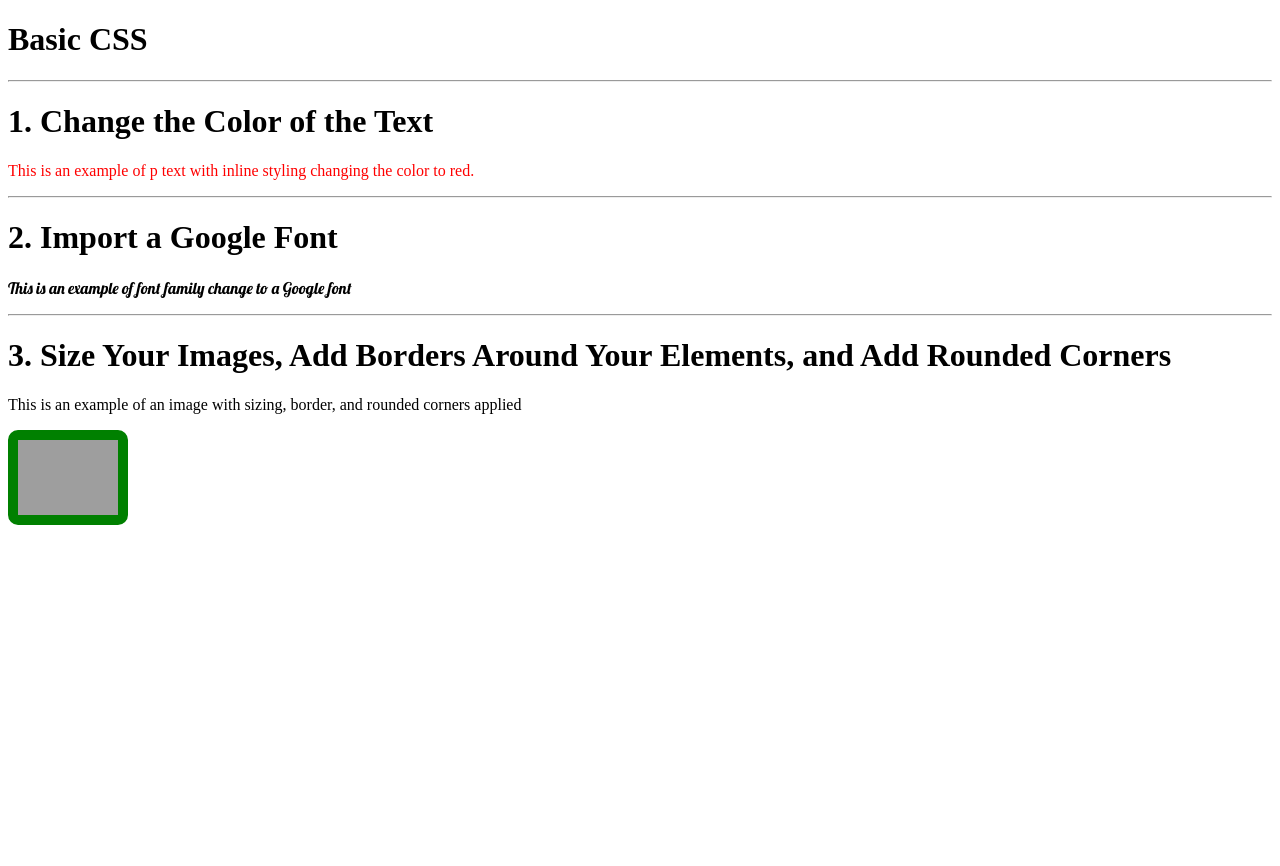
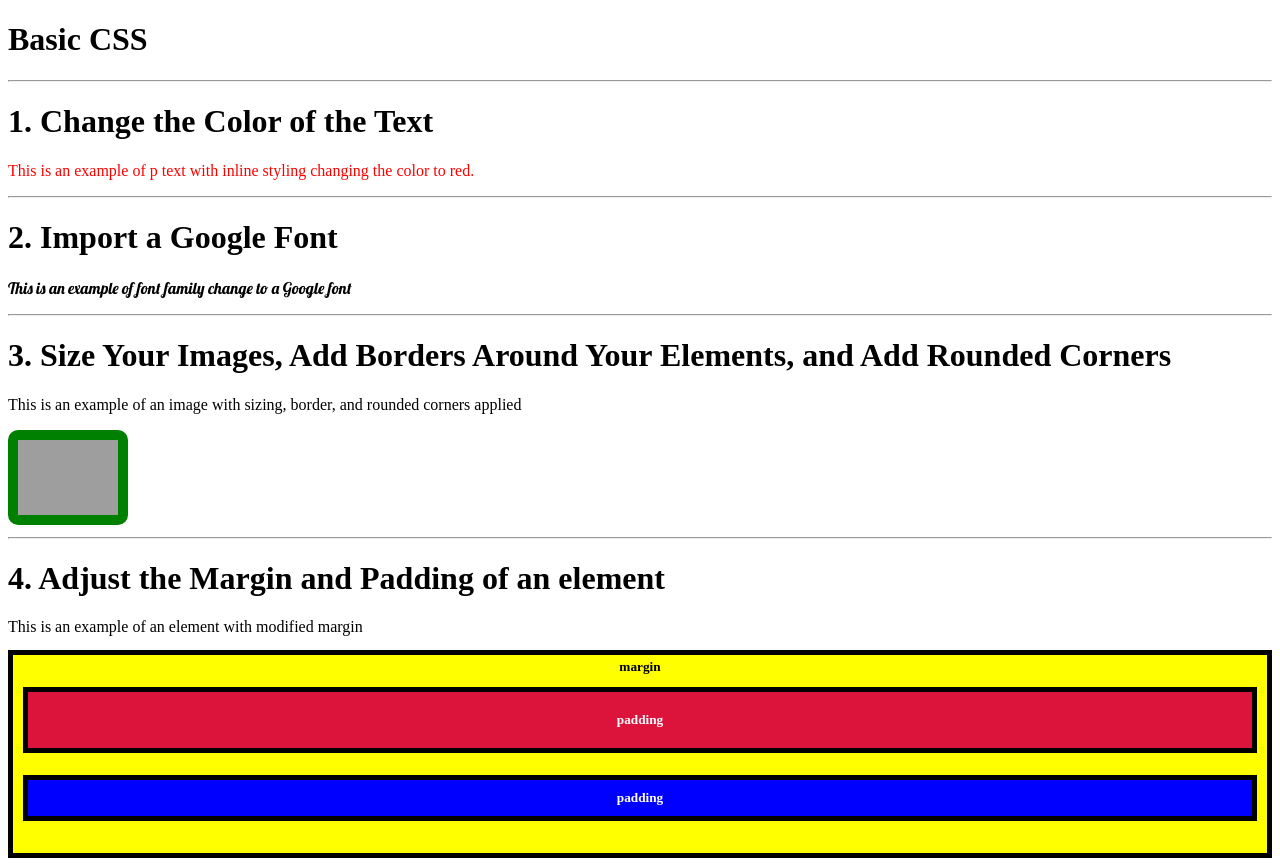
Before and after one commit to scottweissio/scottweiss.io, a plain HTML site: page responsive-web-design/basic-css.html in a window 1280 px wide. Before the commit the page ends 800 px from the top, so only its background shows below. Drawn offline with Linux system fonts and the light colour scheme; grey boxes are pictures that could not be loaded.

Commit message:
Added new module for css training

```diff
--- a/responsive-web-design/basic-css.html
+++ b/responsive-web-design/basic-css.html
@@ -3,7 +3,7 @@
 <html>
 
   <head>
-      <title>This is the title</title>
+      <title>Responsive Web Design | Basic CSS</title>
       <link rel="stylesheet" type="text/css"  href="./basic-css.css">
       <link href="https://fonts.googleapis.com/css?family=Lobster" rel="stylesheet" type="text/css">
   </head>
@@ -28,6 +28,19 @@
           <p> This is an example of an image with sizing, border, and rounded corners applied</p>
           <a href="#"><img class=modified-image  src="https://cdn.freecodecamp.org/curriculum/cat-photo-app/relaxing-cat.jpg"></a>
 
+      <hr>
+
+      <h1>4. Adjust the Margin and Padding of an element</h1>
+          <p>This is an example of an element with modified margin</p>
+
+          <h5 class="injected-text">margin</h5>
+          <div class="box yellow-box">
+            <h5 class="box red-box">padding</h5>
+            <h5 class="box blue-box">padding</h5>
+          </div>
+
+
+
 
 
     </body>
```
